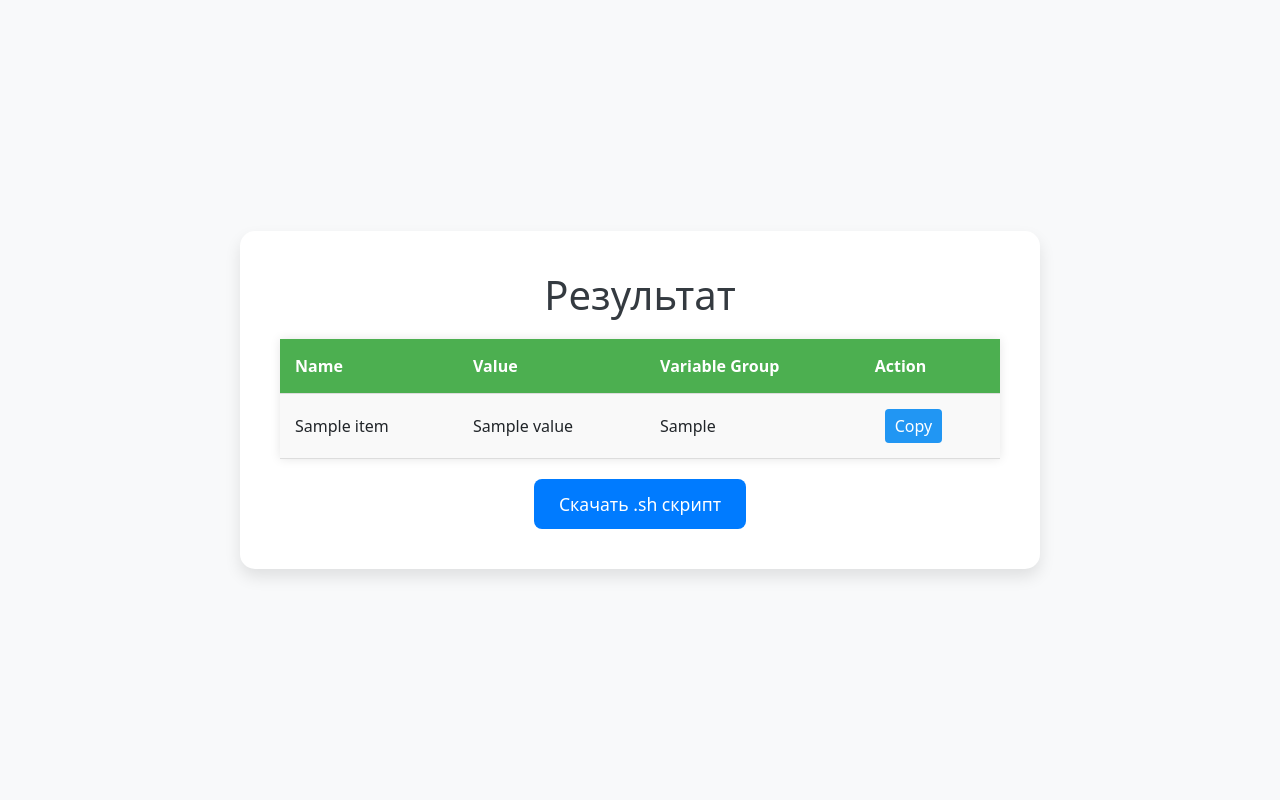
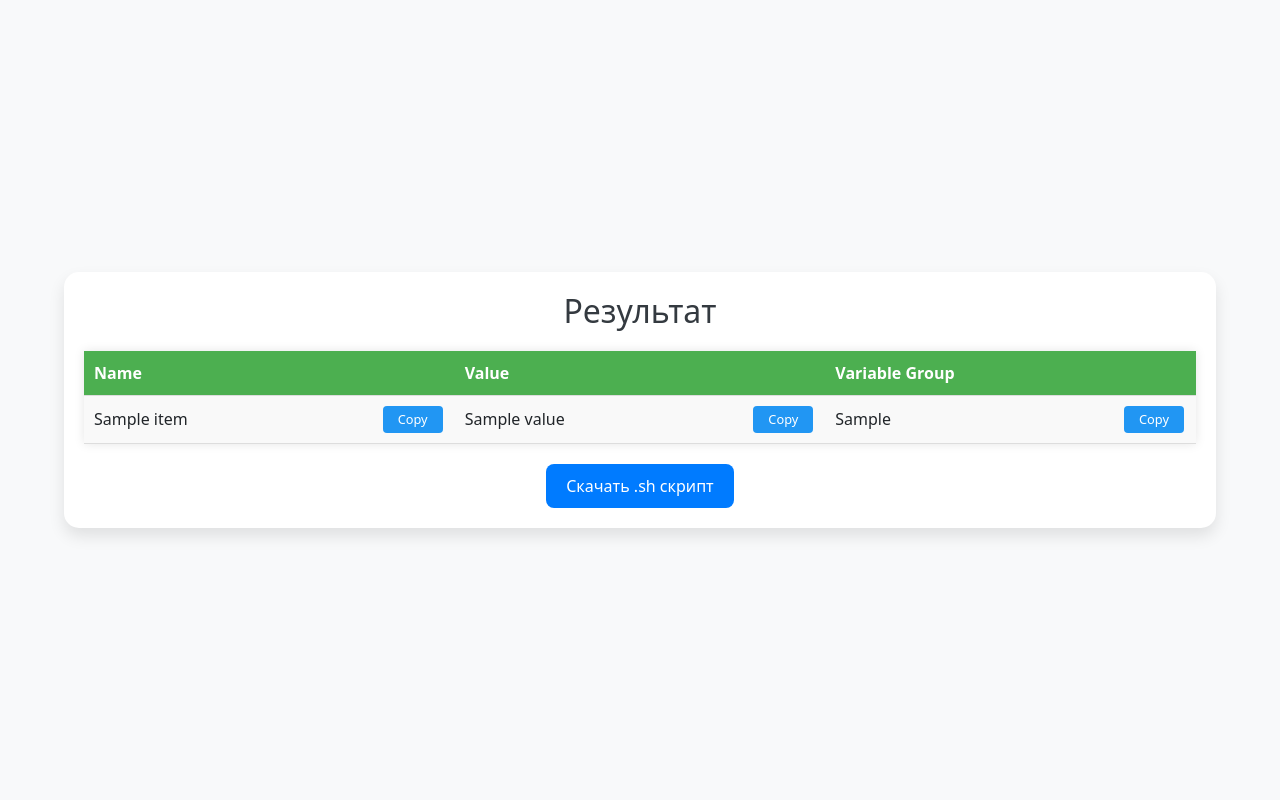
Before and after one commit to saurikCornel/cdmg, a Flask app: template templates/result.html in a window 1280 px wide. Run offline with Flask 3, Linux system fonts and the light colour scheme; the template is opened without the code that fills it: most values are stand-ins (such as "Sample title", 1, 10 or a date in 2020).

Commit message:
First commit

```diff
--- a/templates/result.html
+++ b/templates/result.html
@@ -11,21 +11,23 @@
             display: flex;
             justify-content: center;
             align-items: center;
-            height: 100vh;
+            min-height: 100vh;
             margin: 0;
         }
         .container {
             background-color: #ffffff;
-            padding: 40px;
+            padding: 20px;
             border-radius: 15px;
             box-shadow: 0 8px 16px rgba(0, 0, 0, 0.1);
             text-align: center;
-            max-width: 800px;
+            width: 90%;
+            max-width: 1200px;
+            margin: 20px auto;
         }
         h1 {
             color: #343a40;
             margin-bottom: 20px;
-            font-size: 2.5rem;
+            font-size: 2rem;
         }
         table {
             width: 100%;
@@ -33,11 +35,13 @@
             margin-top: 20px;
             background-color: #fff;
             box-shadow: 0 0 10px rgba(0, 0, 0, 0.1);
+            table-layout: fixed;
         }
         th, td {
-            padding: 15px;
+            padding: 10px;
             text-align: left;
             border-bottom: 1px solid #ddd;
+            vertical-align: middle;
         }
         th {
             background-color: #4CAF50;
@@ -53,31 +57,76 @@
             background-color: #2196F3;
             color: white;
             border: none;
-            padding: 5px 10px;
+            padding: 4px 8px;
             cursor: pointer;
             border-radius: 4px;
-            margin-left: 10px;
+            font-size: 0.8rem;
+            white-space: nowrap;
+            min-width: 60px;
         }
         .copy-btn:hover {
             background-color: #1976D2;
         }
-        .value {
-            word-wrap: break-word;
-            max-width: 300px;
+        .text-container {
+            display: flex;
+            align-items: center;
+            gap: 8px;
+            max-width: 100%;
+        }
+        .text-ellipsis {
+            flex-grow: 1;
+            white-space: nowrap;
+            overflow: hidden;
+            text-overflow: ellipsis;
+            max-width: calc(100% - 70px);
         }
         .btn-download {
             display: inline-block;
             background-color: #007bff;
             color: white;
-            padding: 12px 25px;
+            padding: 10px 20px;
             text-decoration: none;
             border-radius: 8px;
-            font-size: 1.1rem;
+            font-size: 1rem;
             transition: background-color 0.3s ease;
             margin-top: 20px;
         }
         .btn-download:hover {
             background-color: #0056b3;
+        }
+        @media (max-width: 1024px) {
+            .container {
+                width: 85%;
+                max-width: 1000px;
+            }
+            th, td {
+                padding: 8px;
+                font-size: 0.9rem;
+            }
+            .copy-btn {
+                padding: 3px 6px;
+                font-size: 0.7rem;
+                min-width: 50px;
+            }
+            h1 {
+                font-size: 1.5rem;
+            }
+            .text-ellipsis {
+                max-width: calc(100% - 60px);
+            }
+        }
+        @media (max-width: 768px) {
+            .container {
+                width: 90%;
+                max-width: 800px;
+            }
+            table {
+                display: block;
+                overflow-x: auto;
+            }
+            th, td {
+                min-width: 150px;
+            }
         }
     </style>
 </head>
@@ -89,21 +138,35 @@
                 <th>Name</th>
                 <th>Value</th>
                 <th>Variable Group</th>
-                <th>Action</th>
             </tr>
             {% for item in variables %}
             <tr>
-                <td>{{ item.Name }}</td>
-                <td class="value">{{ item.Value | replace('\n', '<br>') | safe }}</td>
-                <td>{{ item['Variable group'] }}</td>
-                <td><button class="copy-btn" onclick="copyToClipboard('{{ item.EscapedValue }}')">Copy</button></td>
+                <td>
+                    <div class="text-container">
+                        <span class="text-ellipsis" title="{{ item.Name }}">{{ item.Name | truncate(30, True, '...') }}</span>
+                        <button class="copy-btn" data-text="{{ item.Name }}" onclick="copyToClipboard(this)">Copy</button>
+                    </div>
+                </td>
+                <td>
+                    <div class="text-container">
+                        <span class="text-ellipsis" title="{{ item.Value }}">{{ item.Value | replace('\n', ' ') | truncate(30, True, '...') }}</span>
+                        <button class="copy-btn" data-text="{{ item.Value }}" onclick="copyToClipboard(this)">Copy</button>
+                    </div>
+                </td>
+                <td>
+                    <div class="text-container">
+                        <span class="text-ellipsis" title="{{ item['Variable group'] }}">{{ item['Variable group'] | truncate(30, True, '...') }}</span>
+                        <button class="copy-btn" data-text="{{ item['Variable group'] }}" onclick="copyToClipboard(this)">Copy</button>
+                    </div>
+                </td>
             </tr>
             {% endfor %}
         </table>
         <a href="{{ url_for('download_file', filename=script_filename) }}" class="btn-download" download>Скачать .sh скрипт</a>
     </div>
     <script>
-        function copyToClipboard(text) {
+        function copyToClipboard(button) {
+            const text = button.getAttribute('data-text');
             navigator.clipboard.writeText(text).then(() => {
                 alert('Скопировано в буфер обмена!');
             }).catch(err => {
```
Also changed, not shown: 7 other files.
